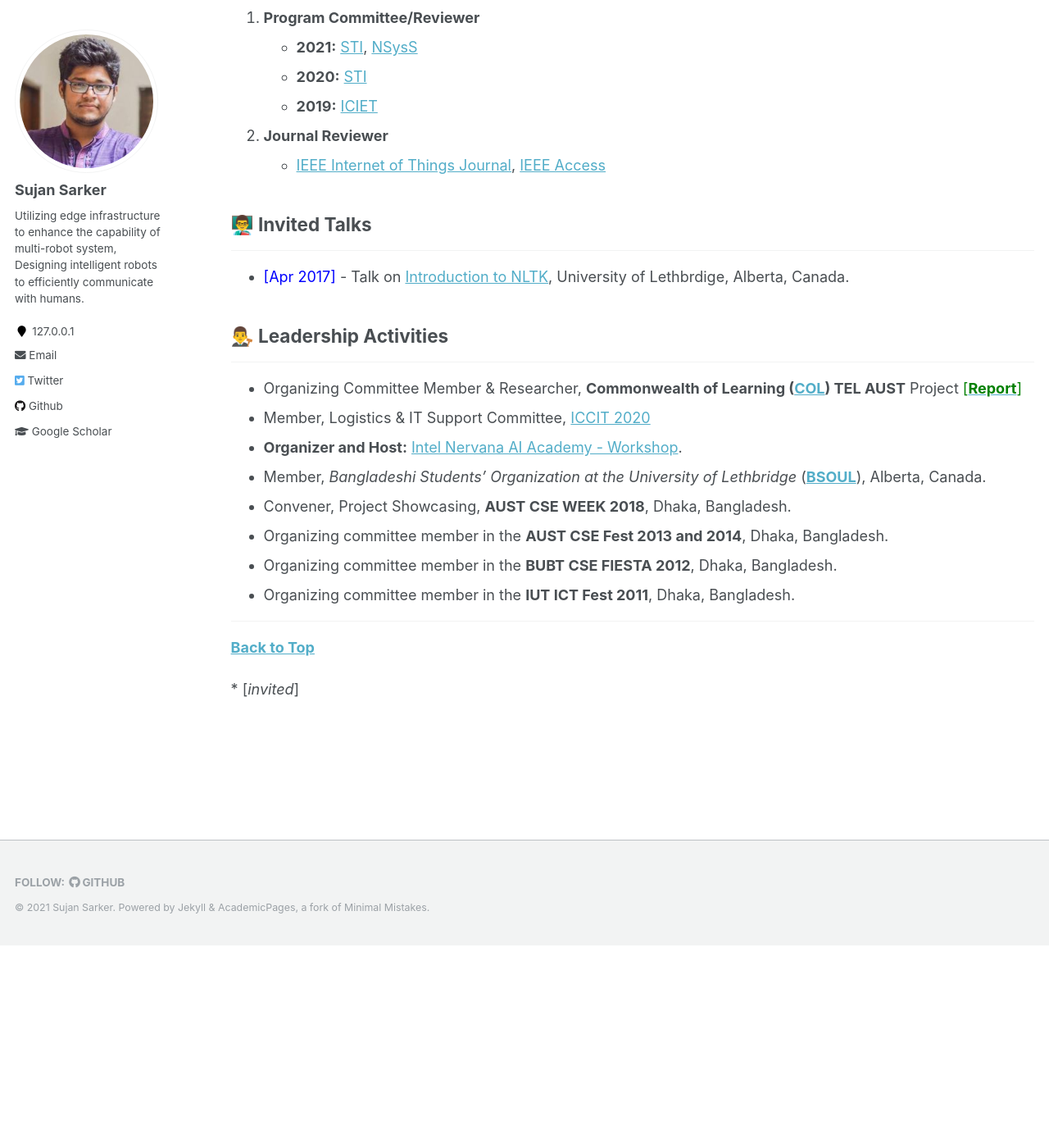
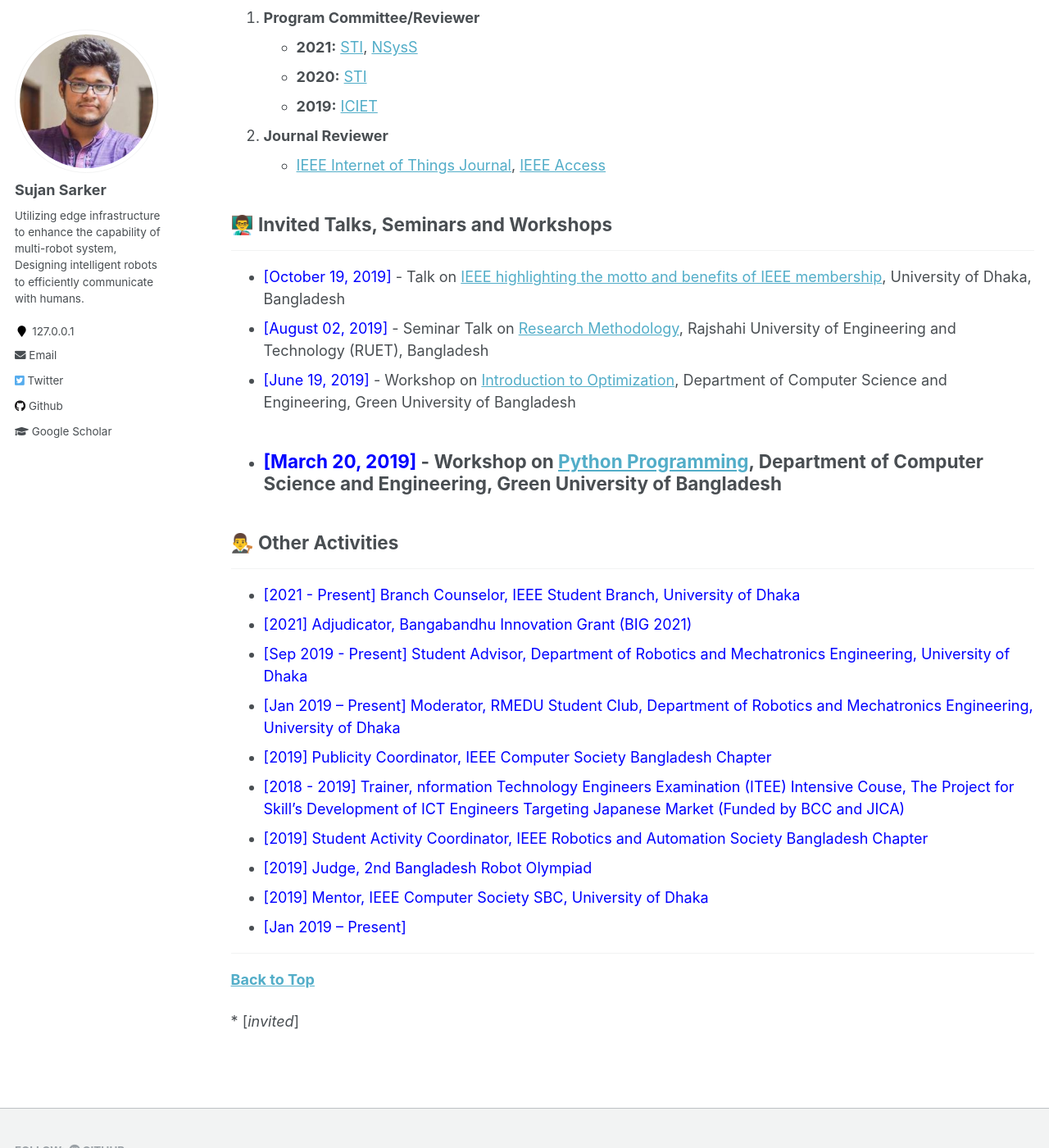
Before and after one commit to sujan-sarker/sujan-sarker.github.io, a Jekyll site: the page built from _pages/activities.md, in a window 1280 px wide and 1400 px high, scrolled down 247 px. Shown: the whole window at 82% size. Built offline with Jekyll 4.4.1, drawn with Linux system fonts in a browser that asks for light colours.

Commit message:
Update activities.md

```diff
--- a/_pages/activities.md
+++ b/_pages/activities.md
@@ -16,20 +16,26 @@ author_profile: true
 2. **Journal Reviewer**
 	- [IEEE Internet of Things Journal](https://ieee-iotj.org/), [IEEE Access](https://ieeeaccess.ieee.org/)
 
-## 👨‍🏫 Invited Talks
+## 👨‍🏫 Invited Talks, Seminars and Workshops
 ----------------
-- <span style="color:Blue"> [Apr 2017] </span> - Talk on [Introduction to NLTK](https://tafseer-nayeem.github.io/files/Introduction_to_NLTK.pdf), University of Lethbrdige, Alberta, Canada.
+- <span style="color:Blue"> [October 19, 2019] </span> - Talk on [IEEE highlighting the motto and benefits of IEEE membership](#), University of Dhaka, Bangladesh
+- <span style="color:Blue"> [August 02, 2019] </span> - Seminar Talk on [Research Methodology](#), Rajshahi University of Engineering and Technology (RUET), Bangladesh
+- <span style="color:Blue"> [June 19, 2019] </span> - Workshop on [Introduction to Optimization](#), Department of Computer Science and Engineering, Green University of Bangladesh
+- <span style="color:Blue"> [March 20, 2019] </span> - Workshop on [Python Programming](#), Department of Computer Science and Engineering, Green University of Bangladesh
+-
 
-## 👨‍⚖️ Leadership Activities
+## 👨‍⚖️ Other Activities
 ------------------------
-- Organizing Committee Member & Researcher, **Commonwealth of Learning ([COL](https://www.col.org/)) TEL AUST** Project [<span style ="color:Green"> [**Report**] </span>](http://oasis.col.org/handle/11599/3220)
-- Member, Logistics & IT Support Committee, [ICCIT 2020](http://iccit.org.bd/2020/)
-- **Organizer and Host:** [Intel Nervana AI Academy - Workshop](https://www.intel.ai/).
-- Member, *Bangladeshi Students' Organization at the University of Lethbridge* ([**BSOUL**](https://www.facebook.com/BSOULpage/)), Alberta, Canada.
-- Convener, Project Showcasing, **AUST CSE WEEK 2018**, Dhaka, Bangladesh.
-- Organizing committee member in the **AUST CSE Fest 2013 and 2014**, Dhaka, Bangladesh.
-- Organizing committee member in the **BUBT CSE FIESTA 2012**, Dhaka, Bangladesh.
-- Organizing committee member in the **IUT ICT Fest 2011**, Dhaka, Bangladesh.
+- <span style="color:Blue"> [2021 - Present] Branch Counselor, IEEE Student Branch, University of Dhaka
+- <span style="color:Blue"> [2021] Adjudicator, Bangabandhu Innovation Grant (BIG 2021)
+- <span style="color:Blue"> [Sep 2019 - Present] Student Advisor, Department of Robotics and Mechatronics Engineering, University of Dhaka
+- <span style="color:Blue"> [Jan 2019 – Present] Moderator, RMEDU Student Club, Department of Robotics and Mechatronics Engineering, University of Dhaka
+- <span style="color:Blue"> [2019] Publicity Coordinator, IEEE Computer Society Bangladesh Chapter
+- <span style="color:Blue"> [2018 - 2019] Trainer, nformation Technology Engineers Examination (ITEE) Intensive Couse, The Project for Skill’s Development of ICT Engineers Targeting Japanese Market (Funded by BCC and JICA)
+- <span style="color:Blue"> [2019] Student Activity Coordinator, IEEE Robotics and Automation Society Bangladesh Chapter
+- <span style="color:Blue"> [2019] Judge, 2nd Bangladesh Robot Olympiad
+- <span style="color:Blue"> [2019] Mentor, IEEE Computer Society SBC, University of Dhaka
+- <span style="color:Blue"> [Jan 2019 – Present]
 
 ----------------------
 
```
